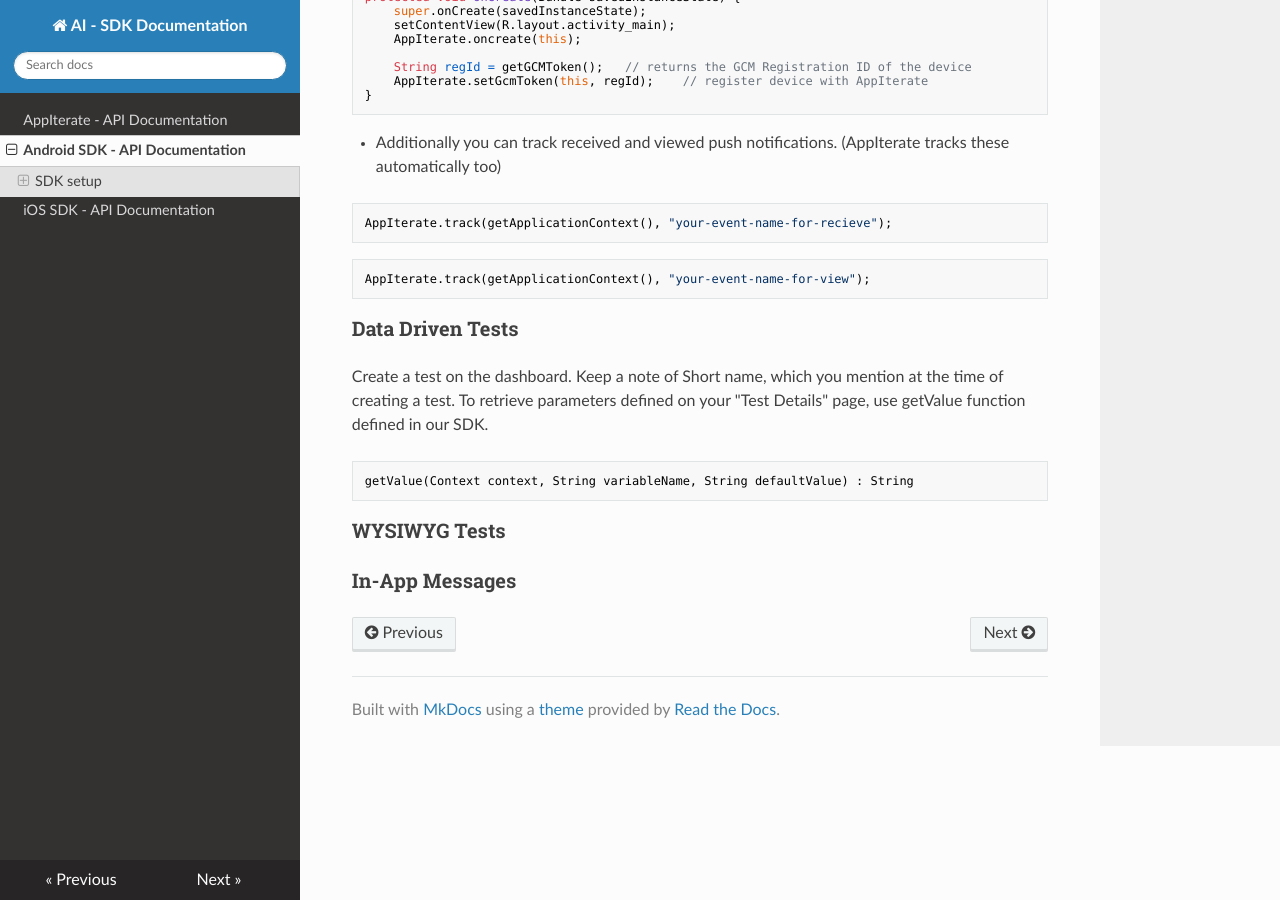
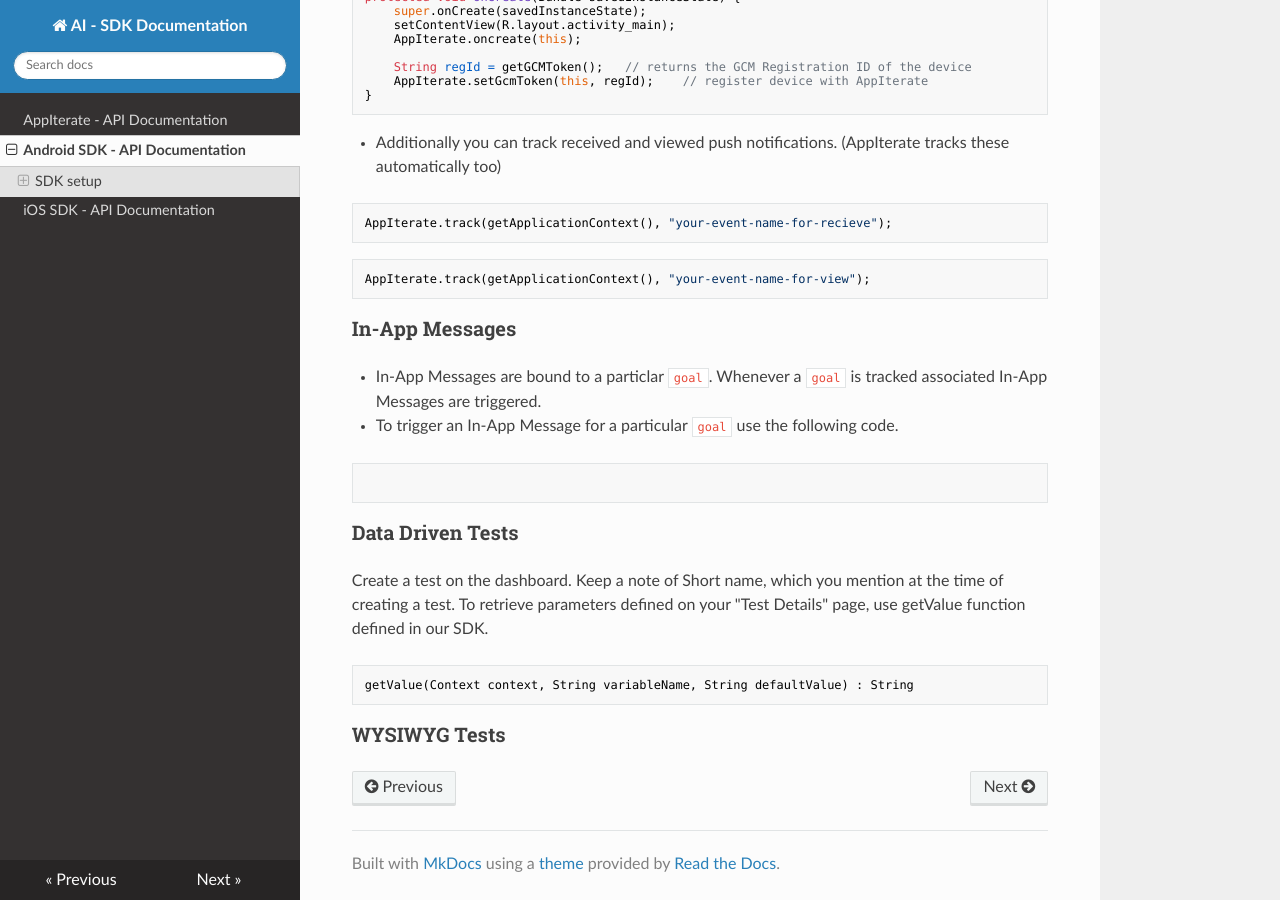
Before and after one commit to AppIterate/docs, an MkDocs documentation site: the page built from docs/android.md, in a window 1280 px wide and 900 px high, scrolled down 2088 px. Built offline with MkDocs 1.6.1, drawn with Linux system fonts in a browser that asks for light colours; nearby versions of some CDN libraries.

Commit message:
android rearrange topics

````diff
--- a/docs/android.md
+++ b/docs/android.md
@@ -89,6 +89,15 @@ AppIterate.track(getApplicationContext(), "your-event-name-for-recieve");
 AppIterate.track(getApplicationContext(), "your-event-name-for-view");
 ```
 
+### In-App Messages
+
+* In-App Messages are bound to a particlar `goal`. Whenever a `goal` is tracked associated In-App Messages are triggered.
+* To trigger an In-App Message for a particular `goal` use the following code.
+
+```JAVA
+
+```
+
 ### Data Driven Tests
 
 Create a test on the dashboard. Keep a note of Short name, which you mention at the time of creating a test. To retrieve parameters defined on your "Test Details" page, use getValue function defined in our SDK.
````
Also changed, not shown: other parts of docs/android.md (+0 -2 lines).
